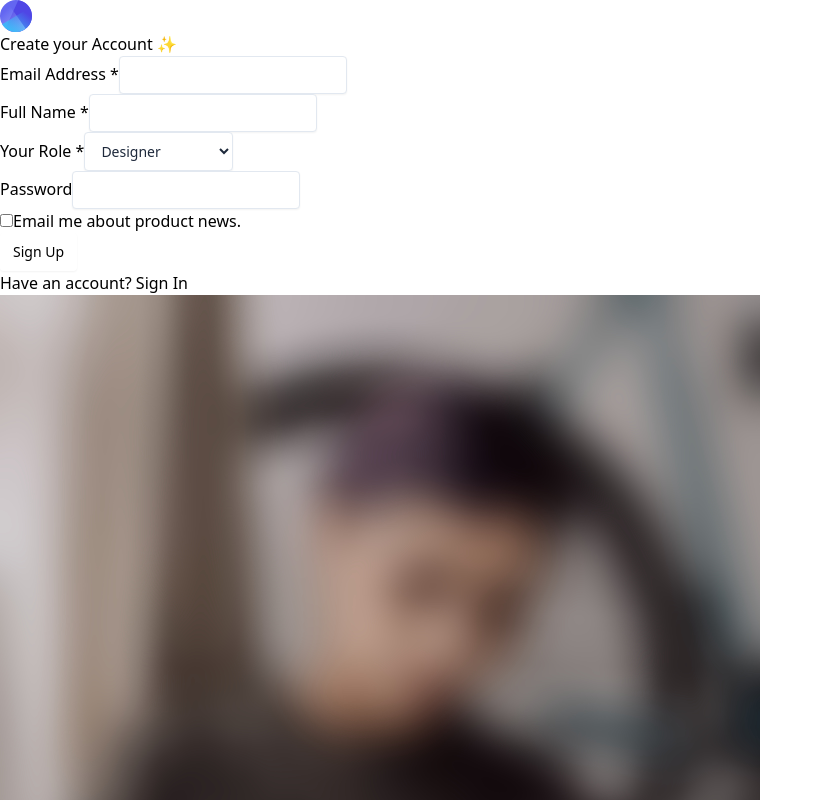
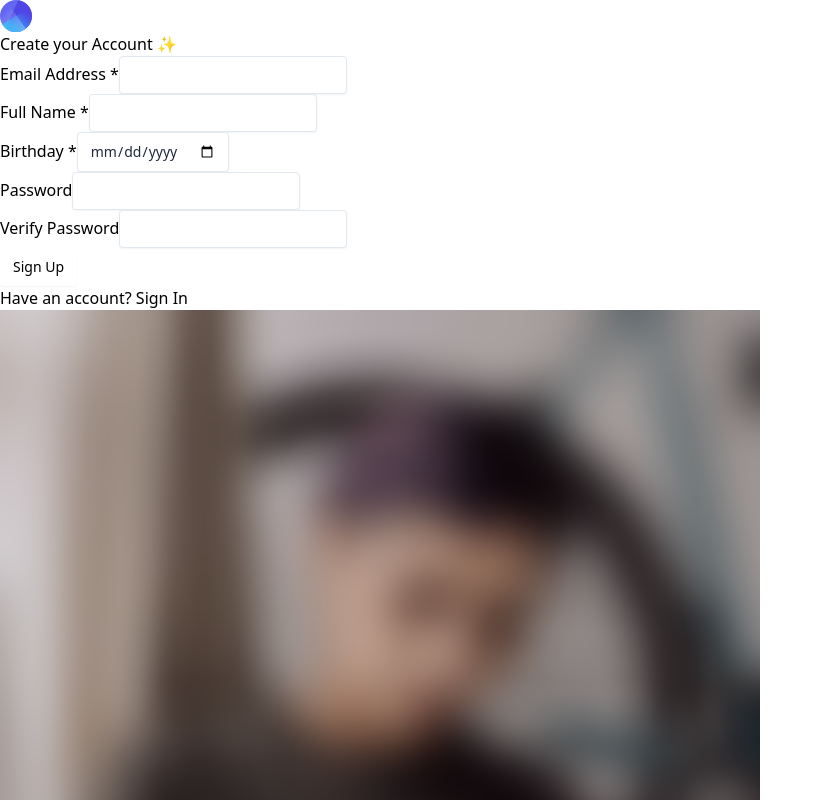
Before and after one commit to trieu21320011/SWP391_Bird_Club, a React (Vite) app: page /signup in a window 1280 px wide. Shown: the top 800 px of the page, without its empty margins (0-823 px from the left). Built offline with nearby package versions, Linux system fonts and the light colour scheme.

Commit message:
son create register page

```diff
--- a/src/pages/Signin.jsx
+++ b/src/pages/Signin.jsx
@@ -125,7 +125,7 @@ function Signin() {
               {/* Footer */}
               <div className="pt-5 mt-6 border-t border-slate-200">
                 <div className="text-sm">
-                  Don’t you have an account? <div className="font-medium text-indigo-500 hover:text-indigo-600" type="submit">Sign Up</div>
+                  Don’t you have an account? <Link className="font-medium text-indigo-500 hover:text-indigo-600" to="/signup">Sign Up</Link>
                 </div>
                 {/* Warning */}
                 <div className="mt-5">
--- a/src/pages/Signup.jsx
+++ b/src/pages/Signup.jsx
@@ -53,24 +53,21 @@ function Signup() {
                     <input id="name" className="form-input w-full" type="text" />
                   </div>
                   <div>
-                    <label className="block text-sm font-medium mb-1" htmlFor="role">Your Role <span className="text-rose-500">*</span></label>
-                    <select id="role" className="form-select w-full">
-                      <option>Designer</option>
-                      <option>Developer</option>
-                      <option>Accountant</option>
-                    </select>
+                    <label className="block text-sm font-medium mb-1" htmlFor="Birthday">Birthday <span className="text-rose-500">*</span></label>
+                    <input id="default" className="form-input w-full" type="date" />
                   </div>
                   <div>
                     <label className="block text-sm font-medium mb-1" htmlFor="password">Password</label>
                     <input id="password" className="form-input w-full" type="password" autoComplete="on" />
                   </div>
+                  <div>
+                    <label className="block text-sm font-medium mb-1" htmlFor="password1">Verify Password</label>
+                    <input id="password1" className="form-input w-full" type="password" autoComplete="on" />
+                  </div>
                 </div>
                 <div className="flex items-center justify-between mt-6">
                   <div className="mr-1">
-                    <label className="flex items-center">
-                      <input type="checkbox" className="form-checkbox" />
-                      <span className="text-sm ml-2">Email me about product news.</span>
-                    </label>
+
                   </div>
                   <Link className="btn bg-indigo-500 hover:bg-indigo-600 text-white ml-3 whitespace-nowrap" to="/">Sign Up</Link>
                 </div>
```
